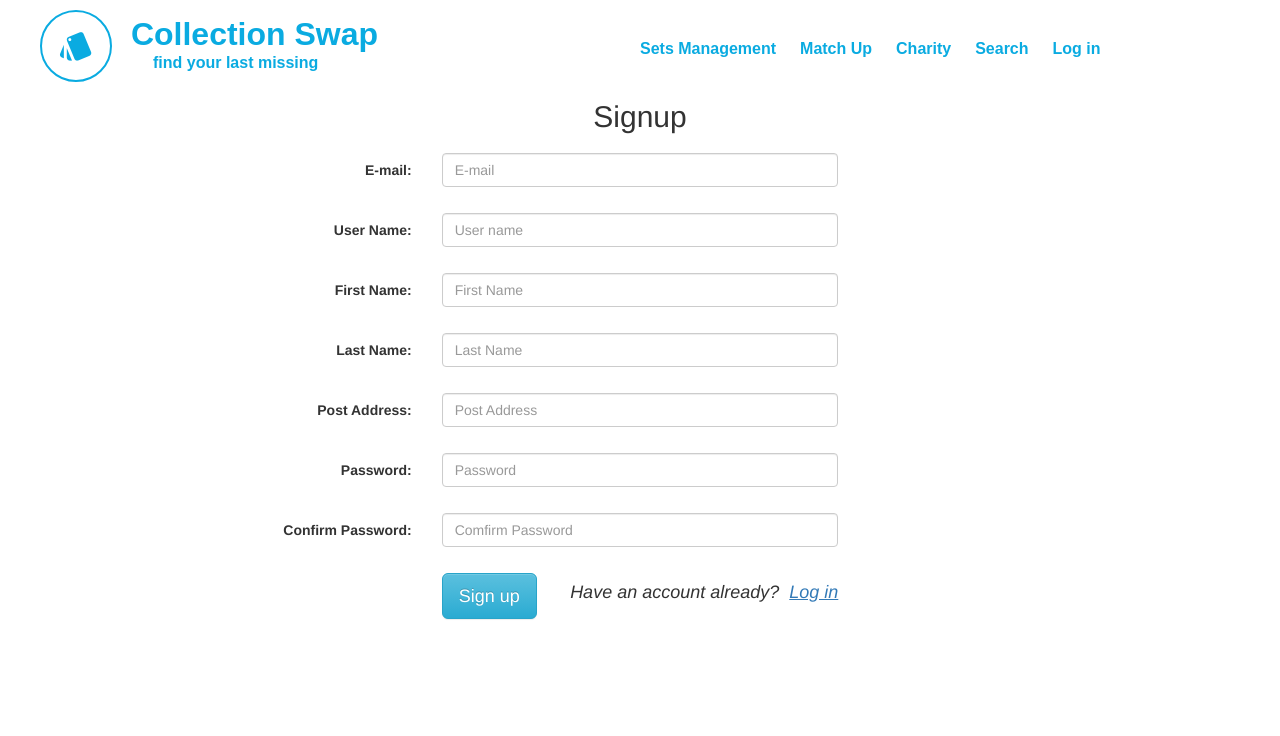
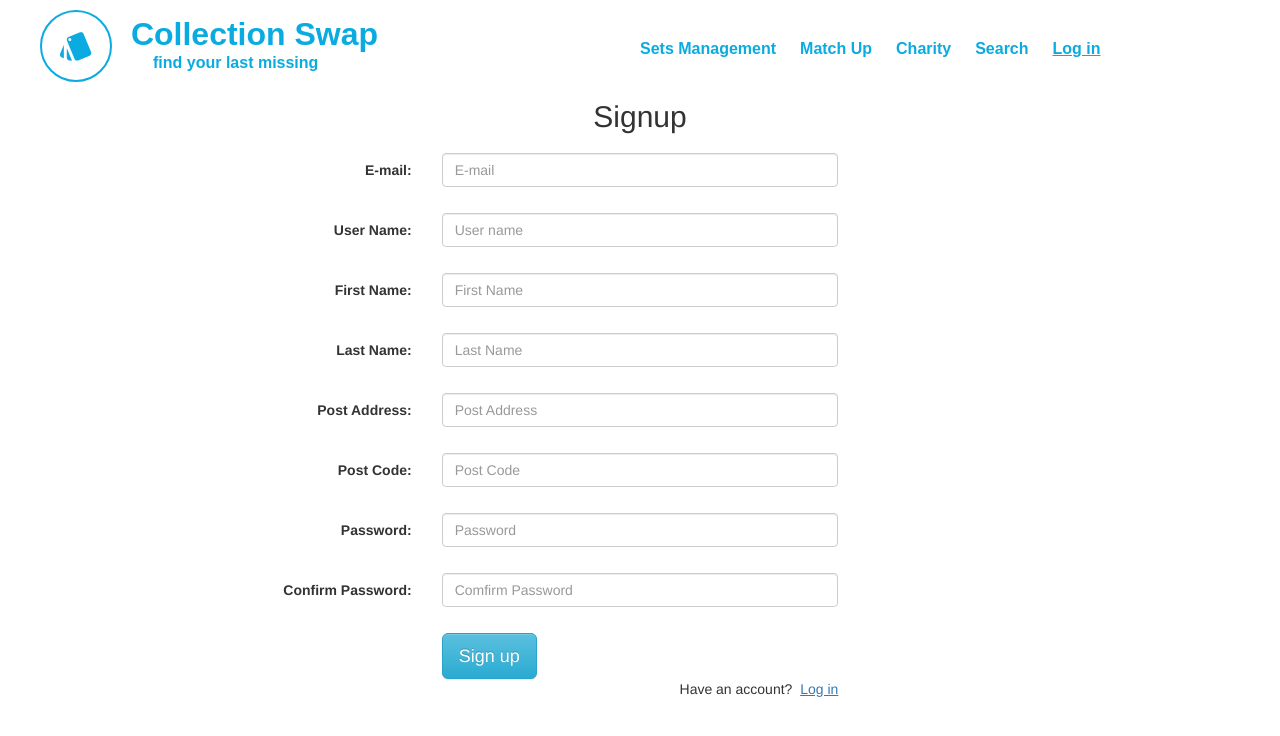
Before and after one commit to ryu9827/CollectionSwap, a PHP site: page /register.php in a window 1280 px wide. Shown: the top 736 px of the page. Run offline with PHP 8.4, Linux system fonts and the light colour scheme.

Commit message:
revise navigation bar user profile button; add post code on register page
revise navigation bar user profile button; add post code on register page

```diff
--- a/css/wb12_bluemonday.css
+++ b/css/wb12_bluemonday.css
@@ -98,7 +98,7 @@ body
    margin: 0;
    padding: 0px 4px 0px 0px;
 }
-#wb_CssMenu1 a
+#wb_CssMenu1 a.norm
 {
    display: block;
    float: left;
@@ -108,6 +108,26 @@ body
    background-image: none;
    font-family: Arial;
    font-weight: bold;
+   font-size: 16px;
+   font-style: normal;
+   text-decoration: none;
+   height: 46px;
+   line-height: 46px;
+   padding: 0px 10px 0px 10px;
+   vertical-align: middle;
+   text-align: center;
+}
+#wb_CssMenu1 a.nidaye
+{
+   clear:both;
+   display: block;
+   float: left;
+   color: black;
+   border: 0px #5B7B9D solid;
+   background-color: #FFFFFF;
+   background-image: none;
+   font-family: Arial;
+   /*font-weight: bold;*/
    font-size: 16px;
    font-style: normal;
    text-decoration: none;
--- a/includes/header.php
+++ b/includes/header.php
@@ -36,29 +36,22 @@ session_start();
 <div id="wb_CssMenu1" style="position:absolute;right:10px;top:26px;width:600px;height:49px;z-index:3;">
 	<ul>
 
-	<li id="setsManagement"><a href="setsManagement.php" target="_self">Sets&nbsp;Management</a>
+	<li id="setsManagement"><a class="norm" href="setsManagement.php" target="_self">Sets&nbsp;Management</a>
 	</li>
-	<li id="matchUp"><a href="matchUp.php" target="_self">Match&nbsp;Up</a>
+	<li id="matchUp"><a class="norm" href="matchUp.php" target="_self">Match&nbsp;Up</a>
 	</li>
-	<li id="charity"><a href="charity.php" target="_self">Charity</a>
+	<li id="charity"><a class="norm" href="charity.php" target="_self">Charity</a>
 	</li>
-	<li id="search"><a href="search.php" target="_self">Search</a>
+	<li id="search"><a class="norm" href="search.php" target="_self">Search</a>
 	</li>
-    <li id="register"><a href="login.php" target="_self">
-            <?php
-            if(isset($_SESSION['u_uid'])) {
-                $u_uid = $_SESSION['u_uid'];
-                echo $u_uid;
-            } else{
-                echo "Log in";}
-            ?></a>
-    </li>
-    <?php
-    if(isset($_SESSION['u_uid'])) {
-        echo '
-            <li><a href="#" name="logout" target="_self" onclick="logout()">Log out</a></li>
-            ';}
-    ?>
+        <?php
+        if(isset($_SESSION['u_uid'])) {
+            $u_uid = $_SESSION['u_uid'];
+            echo '<li id="register"><a class="nidaye" href="profile.php">Hi, '.$u_uid.'</a></li>';
+            echo '<li><a class="norm" href="#" name="logout" target="_self" style="text-decoration: underline" onclick="logout()">Log out</a></li>';
+        } else{
+            echo '<li id="register"><a class="norm" href="login.php" style="text-decoration: underline" target="_self">Log in</a></li>';}
+        ?>
 	</ul>
 </div>
 </div>
--- a/register.php
+++ b/register.php
@@ -36,6 +36,11 @@ include_once('includes/header.php');
 			            <input type="text" class="form-control" name="address" placeholder="Post Address">
 			        </div>
 			        </br></br></br>
+                    <label for="post code" class="col-xs-2 col-xs-offset-2 control-label">Post Code: </label>
+                    <div class="col-xs-4">
+                        <input type="text" class="form-control" name="postcode" placeholder="Post Code">
+                    </div>
+                    </br></br></br>
 
 					<label for="pwd" class="col-xs-2 col-xs-offset-2 control-label">Password: </label>
 					<div class="col-xs-4">
@@ -46,11 +51,19 @@ include_once('includes/header.php');
 					<div class="col-xs-4">
 						<input type="password" class="form-control" name="pwd2" placeholder="Comfirm Password">
 					</div>
-					</br></br></br>
-					<div class="col-xs-4 col-xs-offset-4">
-						<button type="submit" class="btn btn-info btn-lg" name="submit">Sign up</button>
-						<h4 class="pull-right">Have an account already? &nbsp<a href="login.php" style="text-decoration: underline;">Log in</a></h4>
-					</div>
+                    </br></br></br>
+                    <div class="col-xs-4 col-xs-offset-4">
+                        <button type="submit" class="btn btn-info btn-lg" name="submit">Sign up</button>
+                    </div>
+                    </br></br>
+                    <div class="col-md-4 col-md-offset-4 text-right">
+                        Have an account? &nbsp<a href="login.php " style="text-decoration: underline;">Log in</ a>
+                </div>
+<!--					</br></br></br>-->
+<!--					<div class="col-xs-4 col-xs-offset-4">-->
+<!--						<button type="submit" class="btn btn-info btn-lg" name="submit">Sign up</button>-->
+<!--						<h4 class="pull-right">Have an account already? &nbsp<a href="login.php" style="text-decoration: underline;">Log in</a></h4>-->
+<!--					</div>-->
 				</div>
 			</form>
 
```
Also changed, not shown: index.php (+18 -25 lines), login.php (+13 -9 lines).
